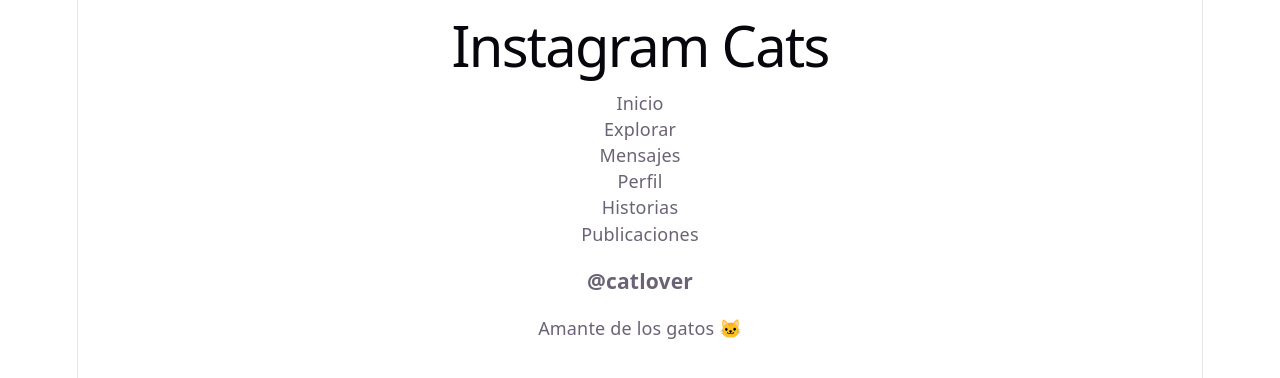
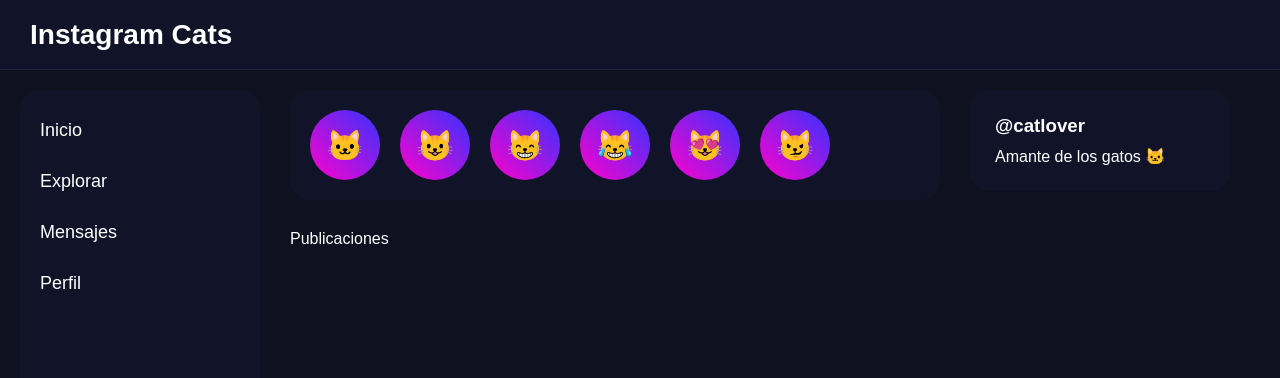
Before and after one commit to LudmilaGrun/FESI_Clon-de-Instagram, a React (Vite) app in the folder mi-proyecto/: page / in a window 1280 px wide. Shown: the top 378 px of the page. Built offline with nearby package versions, Linux system fonts and the light colour scheme.

Commit message:
Estilo hecho

```diff
--- a/mi-proyecto/src/components/Encabezado/Encabezado.css
+++ b/mi-proyecto/src/components/Encabezado/Encabezado.css
@@ -0,0 +1,16 @@
+.encabezado {
+  height: 70px;
+  background-color: #111428;
+
+  display: flex;
+  align-items: center;
+
+  padding: 0 30px;
+
+  border-bottom: 1px solid #1e223d;
+}
+
+.encabezado h1 {
+  font-size: 28px;
+  color: white;
+}
--- a/mi-proyecto/src/components/Feed/Feed.css
+++ b/mi-proyecto/src/components/Feed/Feed.css
@@ -0,0 +1,3 @@
+.feed {
+  width: 650px;
+}
--- a/mi-proyecto/src/components/Historias/Historias.css
+++ b/mi-proyecto/src/components/Historias/Historias.css
@@ -0,0 +1,39 @@
+.historias {
+  background-color: #111428;
+
+  border-radius: 20px;
+
+  padding: 20px;
+
+  display: flex;
+  gap: 20px;
+
+  margin-bottom: 30px;
+
+}
+.historia {
+  display: flex;
+  flex-direction: column;
+  align-items: center;
+}
+
+.circulo-historia {
+  width: 70px;
+  height: 70px;
+
+  border-radius: 50%;
+
+  background: linear-gradient(
+    45deg,
+    #ff00cc,
+    #3333ff
+  );
+
+  display: flex;
+  align-items: center;
+  justify-content: center;
+
+  font-size: 30px;
+
+  cursor: pointer;
+}
--- a/mi-proyecto/src/components/Historias/index.jsx
+++ b/mi-proyecto/src/components/Historias/index.jsx
@@ -1,9 +1,24 @@
 import "./Historias.css";
 
 function Historias() {
+  const historias = [
+    "🐱",
+    "😺",
+    "😸",
+    "😹",
+    "😻",
+    "😼",
+  ];
+
   return (
     <section className="historias">
-      <p>Historias</p>
+      {historias.map((historia, index) => (
+        <div className="historia" key={index}>
+          <div className="circulo-historia">
+            {historia}
+          </div>
+        </div>
+      ))}
     </section>
   );
 }
--- a/mi-proyecto/src/components/Perfil/Perfil.css
+++ b/mi-proyecto/src/components/Perfil/Perfil.css
@@ -0,0 +1,14 @@
+.perfil {
+  width: 260px;
+  height: fit-content;
+
+  background-color: #111428;
+
+  border-radius: 20px;
+
+  padding: 25px;
+}
+
+.perfil h3 {
+  margin-bottom: 10px;
+}
--- a/mi-proyecto/src/components/Sidebar/Sidebar.css
+++ b/mi-proyecto/src/components/Sidebar/Sidebar.css
@@ -0,0 +1,22 @@
+.sidebar {
+  width: 240px;
+  height: 85vh;
+
+  background-color: #111428;
+
+  border-radius: 20px;
+
+  padding: 30px 20px;
+
+  display: flex;
+  flex-direction: column;
+  gap: 30px;
+
+  position: sticky;
+  top: 90px;
+}
+
+.sidebar p {
+  font-size: 18px;
+  cursor: pointer;
+}
--- a/mi-proyecto/src/index.css
+++ b/mi-proyecto/src/index.css
@@ -1,111 +1,21 @@
-:root {
-  --text: #6b6375;
-  --text-h: #08060d;
-  --bg: #fff;
-  --border: #e5e4e7;
-  --code-bg: #f4f3ec;
-  --accent: #aa3bff;
-  --accent-bg: rgba(170, 59, 255, 0.1);
-  --accent-border: rgba(170, 59, 255, 0.5);
-  --social-bg: rgba(244, 243, 236, 0.5);
-  --shadow:
-    rgba(0, 0, 0, 0.1) 0 10px 15px -3px, rgba(0, 0, 0, 0.05) 0 4px 6px -2px;
-
-  --sans: system-ui, 'Segoe UI', Roboto, sans-serif;
-  --heading: system-ui, 'Segoe UI', Roboto, sans-serif;
-  --mono: ui-monospace, Consolas, monospace;
-
-  font: 18px/145% var(--sans);
-  letter-spacing: 0.18px;
-  color-scheme: light dark;
-  color: var(--text);
-  background: var(--bg);
-  font-synthesis: none;
-  text-rendering: optimizeLegibility;
-  -webkit-font-smoothing: antialiased;
-  -moz-osx-font-smoothing: grayscale;
-
-  @media (max-width: 1024px) {
-    font-size: 16px;
-  }
-}
-
-@media (prefers-color-scheme: dark) {
-  :root {
-    --text: #9ca3af;
-    --text-h: #f3f4f6;
-    --bg: #16171d;
-    --border: #2e303a;
-    --code-bg: #1f2028;
-    --accent: #c084fc;
-    --accent-bg: rgba(192, 132, 252, 0.15);
-    --accent-border: rgba(192, 132, 252, 0.5);
-    --social-bg: rgba(47, 48, 58, 0.5);
-    --shadow:
-      rgba(0, 0, 0, 0.4) 0 10px 15px -3px, rgba(0, 0, 0, 0.25) 0 4px 6px -2px;
-  }
-
-  #social .button-icon {
-    filter: invert(1) brightness(2);
-  }
+* {
+  margin: 0;
+  padding: 0;
+  box-sizing: border-box;
 }
 
 body {
-  margin: 0;
+  background-color: #0f1020;
+  font-family: Arial, Helvetica, sans-serif;
+  color: white;
 }
 
-#root {
-  width: 1126px;
-  max-width: 100%;
-  margin: 0 auto;
-  text-align: center;
-  border-inline: 1px solid var(--border);
-  min-height: 100svh;
+.contenido-principal {
+  max-width: 1400px;
+  margin: 20px auto;
+
   display: flex;
-  flex-direction: column;
-  box-sizing: border-box;
+  gap: 30px;
+
+  padding: 0 20px;
 }
-
-h1,
-h2 {
-  font-family: var(--heading);
-  font-weight: 500;
-  color: var(--text-h);
-}
-
-h1 {
-  font-size: 56px;
-  letter-spacing: -1.68px;
-  margin: 32px 0;
-  @media (max-width: 1024px) {
-    font-size: 36px;
-    margin: 20px 0;
-  }
-}
-h2 {
-  font-size: 24px;
-  line-height: 118%;
-  letter-spacing: -0.24px;
-  margin: 0 0 8px;
-  @media (max-width: 1024px) {
-    font-size: 20px;
-  }
-}
-p {
-  margin: 0;
-}
-
-code,
-.counter {
-  font-family: var(--mono);
-  display: inline-flex;
-  border-radius: 4px;
-  color: var(--text-h);
-}
-
-code {
-  font-size: 15px;
-  line-height: 135%;
-  padding: 4px 8px;
-  background: var(--code-bg);
-}
```
